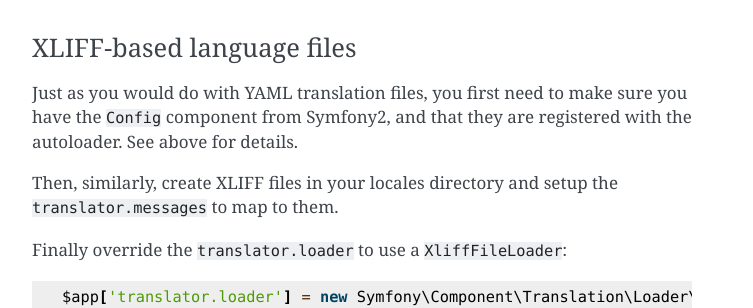
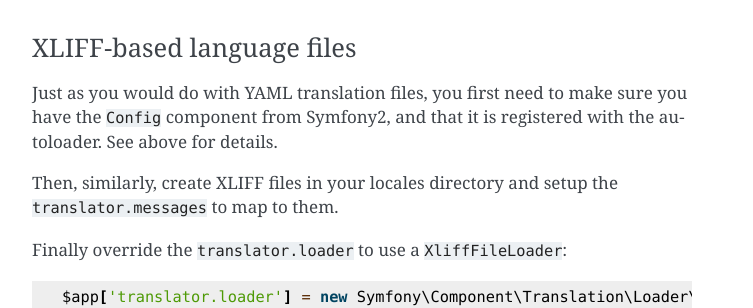
Before and after one commit to silexphp/Silex, a Sphinx documentation site: the page built from doc/providers/translation.rst, in a window 1280 px wide and 900 px high, scrolled down 2258 px. Shown: the part 242-550 px from the top of the window, without its empty margins (388-1141 px from the left). Built offline with Sphinx 7.4.7, drawn with Linux system fonts in a browser that asks for light colours.

Commit message:
fixed typo in doc

```diff
--- a/doc/providers/translation.rst
+++ b/doc/providers/translation.rst
@@ -129,7 +129,7 @@ XLIFF-based language files
 ~~~~~~~~~~~~~~~~~~~~~~~~~
 
 Just as you would do with YAML translation files, you first need to make
-sure you have the ``Config`` component from Symfony2, and that they are
+sure you have the ``Config`` component from Symfony2, and that it is
 registered with the autoloader. See above for details.
 
 Then, similarly, create XLIFF files in your locales directory and setup the ``translator.messages`` to map to them.
```
